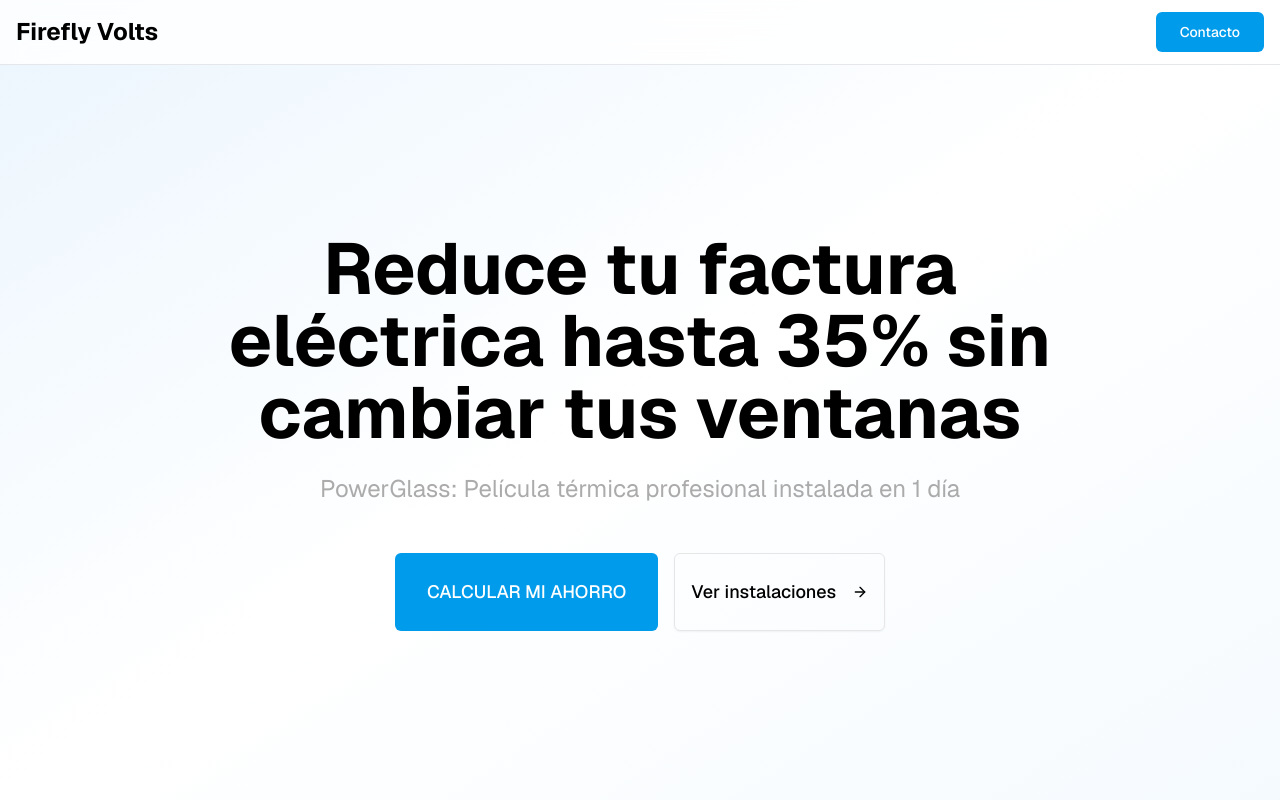
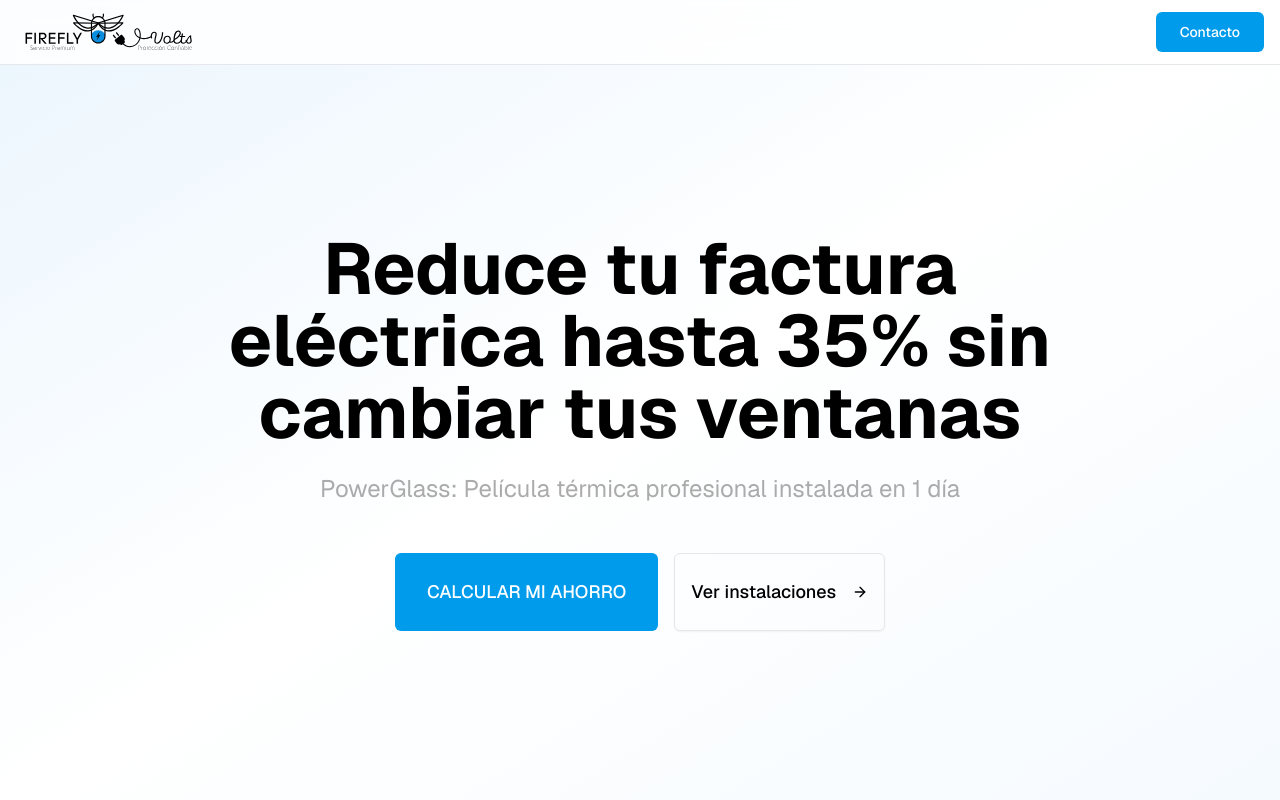
Before and after one commit to fireflyvolts/fireflyvolts, a Next.js app: page / in a window 1280 px wide. Shown: the top 800 px of the page. Built offline with nearby package versions, Linux system fonts and the light colour scheme.

Commit message:
feat: add client-side Logo component to avoid hydration issues
Create separate `Logo` component to load SVG correctly.

#VERCEL_SKIP

```diff
--- a/app/page.tsx
+++ b/app/page.tsx
@@ -1,6 +1,7 @@
 'use client'
 
 import { useState } from 'react'
+import { Logo } from '@/components/logo'
 import { Button } from '@/components/ui/button'
 import { Input } from '@/components/ui/input'
 import { Label } from '@/components/ui/label'
@@ -88,7 +89,7 @@ export default function LandingPage() {
       {/* Header */}
       <header className="fixed top-0 left-0 right-0 z-50 bg-white/80 backdrop-blur-md border-b border-gray-200">
         <div className="container mx-auto px-4 h-16 flex items-center justify-between">
-          <div className="text-2xl font-bold text-foreground">Firefly Volts</div>
+          <Logo />
           <Button size="lg">Contacto</Button>
         </div>
       </header>
--- /dev/null
+++ b/components/logo.tsx
@@ -0,0 +1,11 @@
+'use client'
+
+export function Logo() {
+  return (
+    <img
+      src="/logo-header.svg"
+      alt="Firefly Volts"
+      className="h-10 w-auto"
+    />
+  )
+}
```
